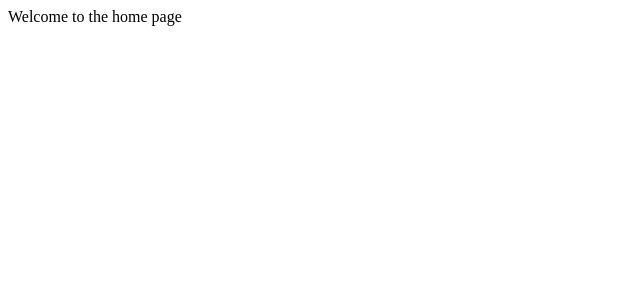
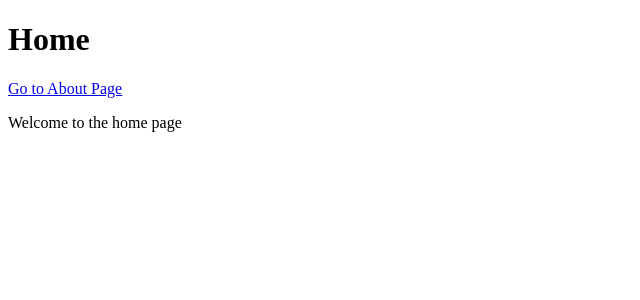
Before and after one commit to a-dri-an-S/next-practice, a Next.js app: page / in a window 1280 px wide. Shown: the top 300 px of the page, without its empty margins (0-640 px from the left). Built offline with nearby package versions, Linux system fonts and the light colour scheme.

Commit message:
added about.js page, set up Next Link for page routes

```diff
--- a/pages/index.js
+++ b/pages/index.js
@@ -1,3 +1,15 @@
-const Index = () => <div>Welcome to the home page</div>;
+import Link from 'next/link'
+
+const Index = () => (
+    <div>
+        <h1>Home</h1>
+        <Link href="/about">
+            <a>Go to About Page</a>
+        </Link>
+        <p>
+            Welcome to the home page
+        </p>
+    </div>
+)
 
 export default Index;
```
Also changed, not shown: pages/about.js (added, +14 -0 lines), static/javascript-logo.png (added).
